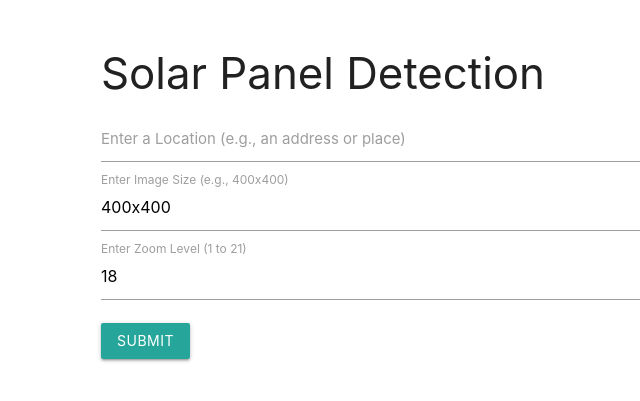
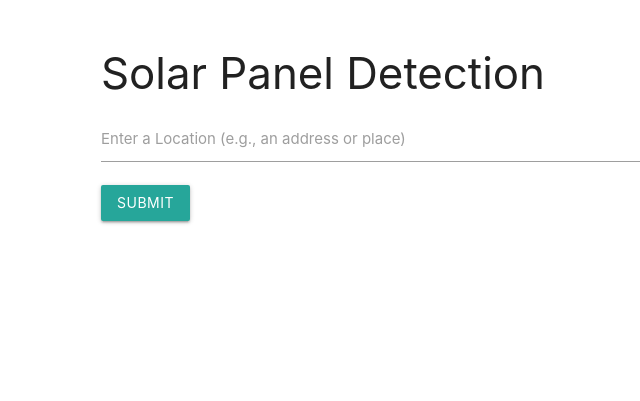
Before and after one commit to DavidMbelwa/panel_detection, a Flask app: page / in a window 1280 px wide. Shown: the top 401 px of the page, without its empty margins (91-731 px from the left). Run offline with Flask 3, Linux system fonts and the light colour scheme.

Commit message:
Finished Everything

```diff
--- a/app.py
+++ b/app.py
@@ -39,8 +39,8 @@ def home():
 @app.route('/classify', methods=['POST'])
 def classify():
     location = request.form.get('location')
-    size = request.form.get('size', '400x400')  # Default size is 400x400
-    zoom = request.form.get('zoom', 18)  # Default zoom level is 18
+    size = request.form.get('size', '900x900')  # Default size is 400x400
+    zoom = request.form.get('zoom', 19)  # Default zoom level is 18
 
     if not location:
         return jsonify({'error': 'No location provided'}), 400
--- a/templates/index.html
+++ b/templates/index.html
@@ -22,26 +22,13 @@
                 <input type="text" id="location" name="location" required>
                 <label for="location">Enter a Location (e.g., an address or place)</label>
             </div>
-
-            <div class="input-field">
-                <input type="text" id="size" name="size" value="400x400" required>
-                <label for="size">Enter Image Size (e.g., 400x400)</label>
-            </div>
-
-            <div class="input-field">
-                <input type="number" id="zoom" name="zoom" min="1" max="21" value="18" required>
-                <label for="zoom">Enter Zoom Level (1 to 21)</label>
-            </div>
-
             <button type="submit" class="btn waves-effect waves-light">Submit</button>
         </form>
-
         <div class="result" style="display:none;">
             <h5>Classification Result:</h5>
             <p id="classification"></p>
             <img id="satellite-image" src="" alt="Satellite image of location">
         </div>
-
         <div id="error-message" class="red-text" style="display:none;"></div>
     </div>
 
@@ -50,9 +37,6 @@
             e.preventDefault();
 
             const location = document.getElementById('location').value;
-            const size = document.getElementById('size').value;
-            const zoom = document.getElementById('zoom').value;
-
             const resultDiv = document.querySelector('.result');
             const classificationText = document.getElementById('classification');
             const satelliteImage = document.getElementById('satellite-image');
@@ -68,9 +52,7 @@
                     'Content-Type': 'application/x-www-form-urlencoded',
                 },
                 body: new URLSearchParams({
-                    'location': location,
-                    'size': size,
-                    'zoom': zoom
+                    'location': location
                 })
             })
             .then(response => response.json())
```
